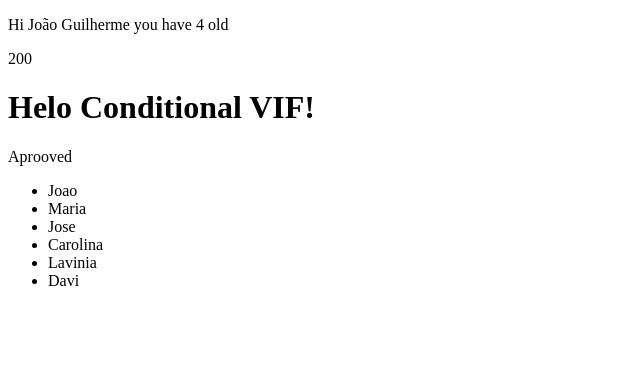
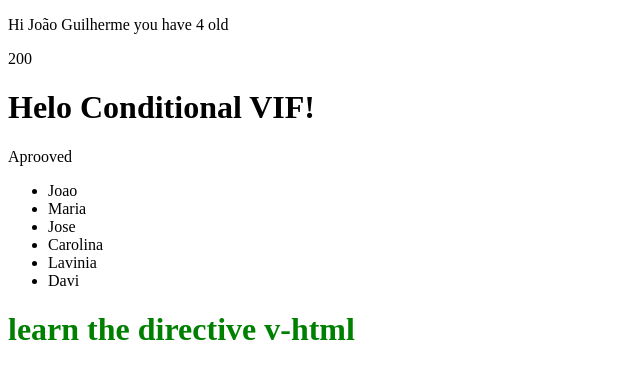
Before and after one commit to Welin7/improving-knowledge-with-vue-course, a Vue app in the folder vue3-course/: page / in a window 1280 px wide. Shown: the top 378 px of the page, without its empty margins (0-640 px from the left). Built offline with nearby package versions, Linux system fonts and the light colour scheme.

Commit message:
class nine - directive v-html.

```diff
--- a/vue3-course/src/App.vue
+++ b/vue3-course/src/App.vue
@@ -4,6 +4,7 @@
 import Interpolation from "./components/ExampleInterpolation.vue";
 import Conditional from "./components/ExampleConditional.vue";
 import Loop from "./components/ExampleLoop.vue";
+import Html from "./components/ExampleHTML.vue";
 </script>
 
 <!--HTML-->
@@ -11,4 +12,5 @@ import Loop from "./components/ExampleLoop.vue";
   <Interpolation></Interpolation>
   <Conditional></Conditional>
   <Loop></Loop>
+  <Html></Html>
 </template>
--- /dev/null
+++ b/vue3-course/src/components/ExampleHTML.vue
@@ -0,0 +1,11 @@
+<!--SCRIPT-->
+<script setup>
+//variable
+let text = '<H1 style="color:green">learn the directive v-html</H1>';
+
+</script>
+
+<!--HTML-->
+<template>
+    <div v-html="text"></div>
+</template>
```
